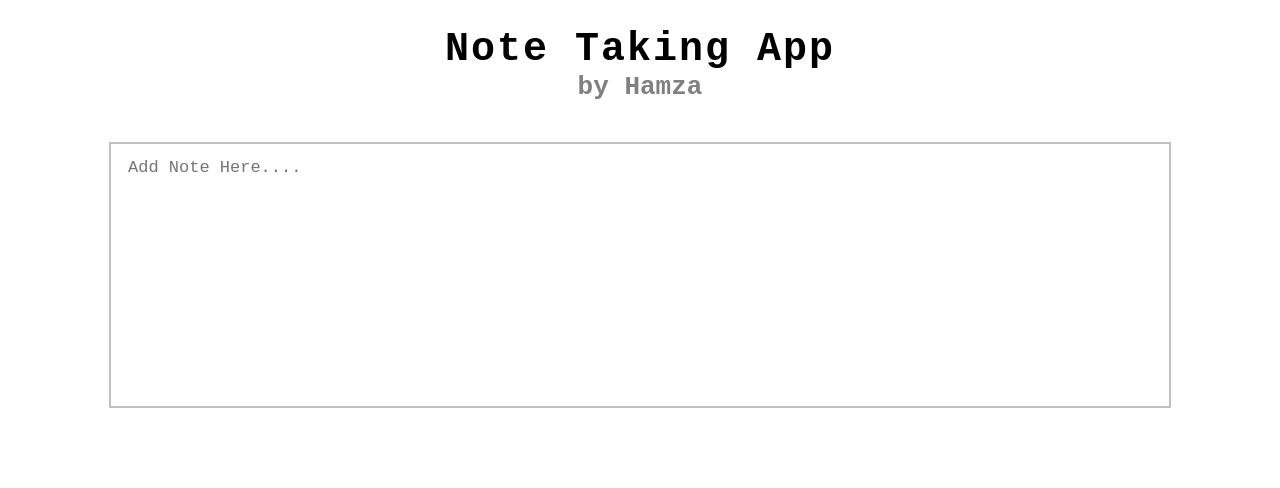
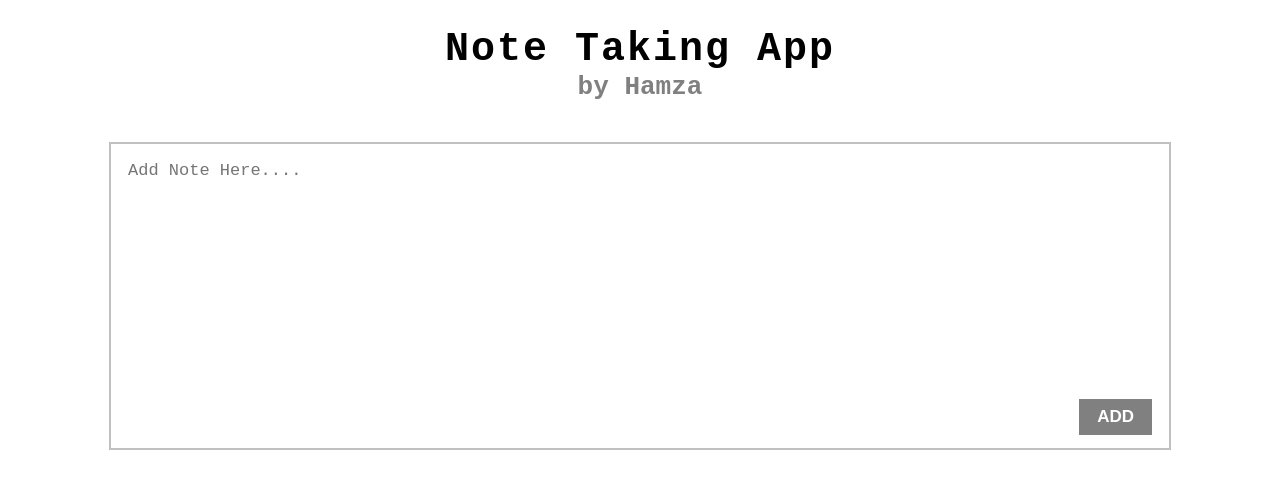
Before and after one commit to hamza-aamir-1/Note-Taking-App-ReactJS, a React (Create React App) app: page / in a window 1280 px wide. Shown: the top 488 px of the page. Built offline with nearby package versions, Linux system fonts and the light colour scheme.

Commit message:
ADD NOTE Button added

```diff
--- a/src/components/AddNote/AddNote.css
+++ b/src/components/AddNote/AddNote.css
@@ -2,7 +2,7 @@
     width: 80%;
     margin: 30px auto;
     border: 2px solid silver;
-    padding: 10px 17px;
+    padding: 13px 17px;
     display: flex;
     flex-direction: column;
     align-items: center;
@@ -17,3 +17,22 @@
     outline: none;
     border: none;
 }
+.btn-box{
+    width: 100%;
+    display: flex;
+    justify-content: flex-end;
+}
+.btn-box > button{
+    padding: 8px 18px;
+    font-size: 17px;
+    font-weight: bold;
+    background-color: gray;
+    color: white;
+    outline: none;
+    border: none;
+    cursor: pointer;
+    transition-duration: 0.3s;
+}
+.btn-box > button:hover{
+    background-color: black;
+}
--- a/src/components/AddNote/AddNote.jsx
+++ b/src/components/AddNote/AddNote.jsx
@@ -6,6 +6,9 @@ const AddNote = () => {
     <div>
         <div className='box'>
             <textarea name="" id="" rows="10" className='input' placeholder='Add Note Here....'></textarea>
+            <div className='btn-box'>
+                <button>ADD</button>
+            </div>
         </div>
     </div>
   )
```
